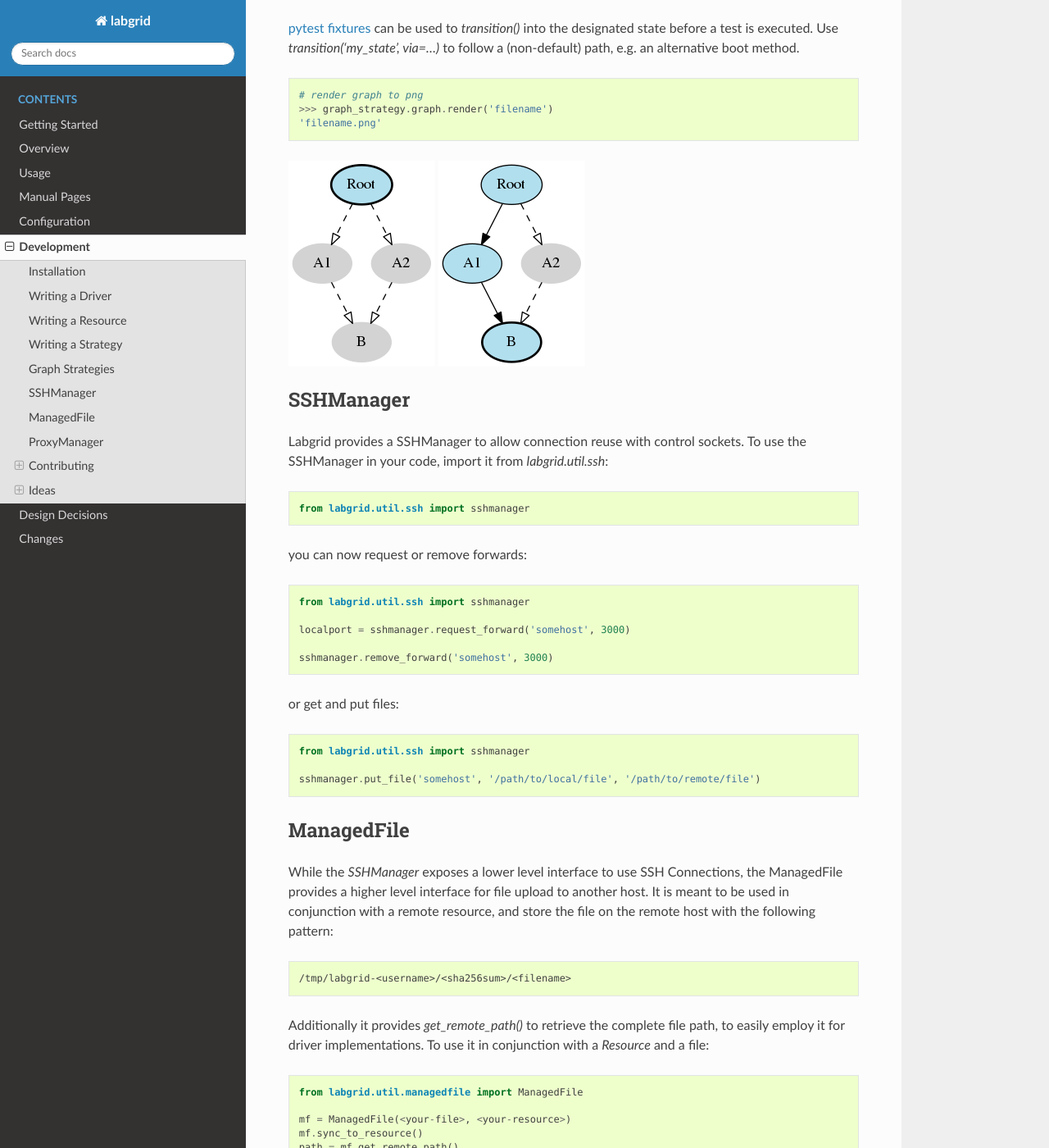
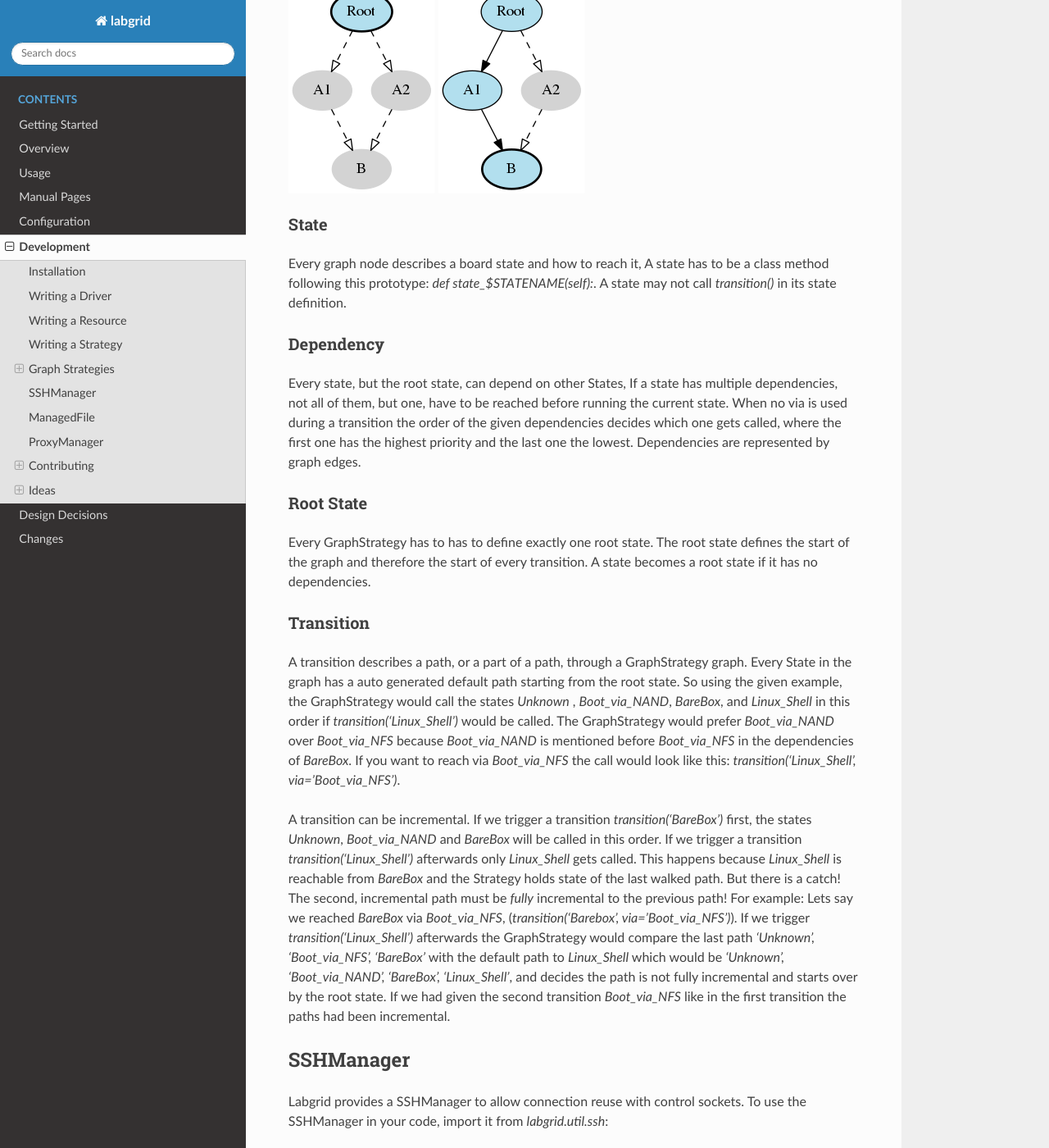
Before and after one commit to labgrid-project/labgrid, a Sphinx documentation site: the page built from doc/development.rst, in a window 1280 px wide and 1400 px high, scrolled down 6246 px. Shown: the whole window at 82% size. Built offline with Sphinx 7.4.7 and the Read the Docs theme 2.0.0, drawn with Linux system fonts in a browser that asks for light colours; pages that are not in the unit, such as notebooks, are missing from menus; some of the changed text lies outside the part shown.

Commit message:
docs: improve GraphStrategy docs
Signed-off-by: Florian Scherf <f.scherf@pengutronix.de>

```diff
--- a/doc/development.rst
+++ b/doc/development.rst
@@ -290,17 +290,19 @@ linux kernel. The `off` states switch the power off.
 Graph Strategies
 ----------------
 
-Graph Strategies are made for more complex strategies, with multiple, on each
-other depending, states.
+.. warning::
+    This feature is experimental and brings much complexity to your project.
 
-All states **HAVE TO**:
-  1. Be a method of a `GraphStrategy` subclass
-  2. Use this prototype: `def state_$STATENAME(self):`
-  3. Not call `transition()` in its state definition
+GraphStrategies are made for more complex strategies, with multiple, on each
+other depending, states. A GraphStrategy graph has to be a directed graph with
+one root state.
 
-Every Graph Strategy graph has to have exactly one root state.
-A root state is a state that has no dependencies.
-If `invalidate()` is overridden the super method must be called.
+Using a GraphStrategy makes only sense if you have board states that are
+reachable by different ways. In this case GraphStrategies reduce state
+duplication.
+
+Example
+~~~~~~~
 
 .. code-block:: python
 
@@ -309,39 +311,24 @@ If `invalidate()` is overridden the super method must be called.
 
 
     class TestStrategy(GraphStrategy):
-        def state_Root(self):
+        def state_Unknown(self):
             pass
 
-        @GraphStrategy.depends('Root')
-        def state_A1(self):
+        @GraphStrategy.depends('Unknown')
+        def state_Boot_via_NAND(self):
             pass
 
-        @GraphStrategy.depends('Root')
-        def state_A2(self):
+        @GraphStrategy.depends('Unknown')
+        def state_Boot_via_NFS(self):
             pass
 
-        @GraphStrategy.depends('A1', 'A2')
-        def state_B(self):
+        @GraphStrategy.depends('Boot_via_NAND', 'Boot_via_NFS')
+        def state_BareBox(self):
             pass
 
-Graph Stategies allow to specify multiple paths to states.
-The first argument of `@GraphStrategy.depends()` becomes part of the default
-path.
-If a different path should be followed the keyword argument `via` can be used
-on `transition()`.
-
-.. code-block:: python
-
-    # test_feature.py
-    def test_feature(graph_strategy):
-        graph_strategy.transition('B')  #  returns: ['A1', 'B']
-        graph_strategy.transition('B')  #  returns: []
-        graph_strategy.transition('B', via=['A2'])  #  returns: ['Root', 'A2', 'B']
-
-`pytest fixtures <https://docs.pytest.org/en/latest/fixture.html>`_ can be used
-to `transition()` into the designated state before a test is executed.
-Use `transition('my_state', via=...)` to follow a (non-default) path, e.g. an
-alternative boot method.
+        @GraphStrategy.depends('BareBox')
+        def state_Linux_Shell(self):
+            pass
 
 .. code-block:: python
 
@@ -352,6 +339,65 @@ alternative boot method.
 .. image:: res/graphstrategy-1.png
 
 .. image:: res/graphstrategy-2.png
+
+State
+~~~~~
+
+Every graph node describes a board state and how to reach it, A state
+has to be a class method following this prototype:
+`def state_$STATENAME(self):`. A state may not call `transition()` in its
+state definition.
+
+Dependency
+~~~~~~~~~~
+
+Every state, but the root state, can depend on other States, If a state has
+multiple dependencies, not all of them, but one, have to be reached before
+running the current state.
+When no via is used during a transition the order of the given dependencies
+decides which one gets called, where the first one has the highest priority
+and the last one the lowest.
+Dependencies are represented by graph edges.
+
+Root State
+~~~~~~~~~~
+
+Every GraphStrategy has to has to define exactly one root state. The root state
+defines the start of the graph and therefore the start of every transition.
+A state becomes a root state if it has no dependencies.
+
+Transition
+~~~~~~~~~~
+
+A transition describes a path, or a part of a path, through a GraphStrategy
+graph.
+Every State in the graph has a auto generated default path starting from the
+root state.
+So using the given example, the GraphStrategy would call the states `Unknown`
+, `Boot_via_NAND`, `BareBox`, and `Linux_Shell` in this order if
+`transition('Linux_Shell')` would be called.
+The GraphStrategy would prefer `Boot_via_NAND` over `Boot_via_NFS` because
+`Boot_via_NAND` is mentioned before `Boot_via_NFS` in the dependencies of
+`BareBox`. If you want to reach via `Boot_via_NFS` the call would look like
+this: `transition('Linux_Shell', via='Boot_via_NFS')`.
+
+A transition can be incremental. If we trigger a transition
+`transition('BareBox')` first, the states `Unknown`, `Boot_via_NAND` and
+`BareBox` will be called in this order. If we trigger a transition
+`transition('Linux_Shell')` afterwards only `Linux_Shell` gets called. This
+happens because `Linux_Shell` is reachable from `BareBox` and the Strategy
+holds state of the last walked path.
+But there is a catch! The second, incremental path must be *fully* incremental
+to the previous path!
+For example: Lets say we reached `BareBox` via `Boot_via_NFS`,
+(`transition('Barebox', via='Boot_via_NFS')`). If we trigger
+`transition('Linux_Shell')` afterwards the GraphStrategy would compare the last
+path `'Unknown', 'Boot_via_NFS', 'BareBox'` with the default path to
+`Linux_Shell` which would be
+`'Unknown', 'Boot_via_NAND', 'BareBox', 'Linux_Shell'`, and decides the path
+is not fully incremental and starts over by the root state. If we had given
+the second transition `Boot_via_NFS` like in the first transition the paths
+had been incremental.
 
 
 SSHManager
```
